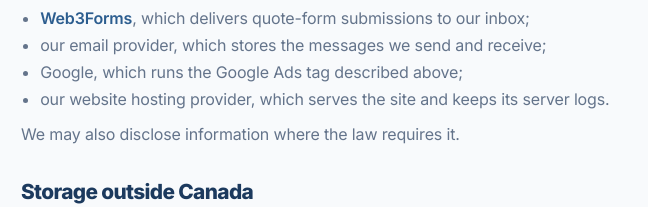
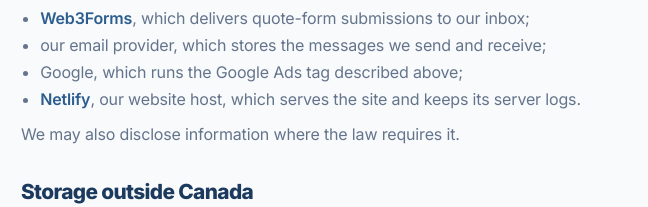
Before and after one commit to Hamlawiii/renoriser-v2.0, a plain HTML site: page privacy.html in a window 1280 px wide. Shown: the part 1319-1526 px from the top of the page, 239-887 px from the left. Drawn offline with Linux system fonts and the light colour scheme.

Commit message:
Policy: name Netlify as host

```diff
--- a/privacy.html
+++ b/privacy.html
@@ -72,7 +72,7 @@
           <li><a href="https://web3forms.com" rel="noopener" target="_blank">Web3Forms</a>, which delivers quote-form submissions to our inbox;</li>
           <li>our email provider, which stores the messages we send and receive;</li>
           <li>Google, which runs the Google Ads tag described above;</li>
-          <li>our website hosting provider, which serves the site and keeps its server logs.</li>
+          <li><a href="https://www.netlify.com" rel="noopener" target="_blank">Netlify</a>, our website host, which serves the site and keeps its server logs.</li>
         </ul>
         <p>We may also disclose information where the law requires it.</p>
 
```
